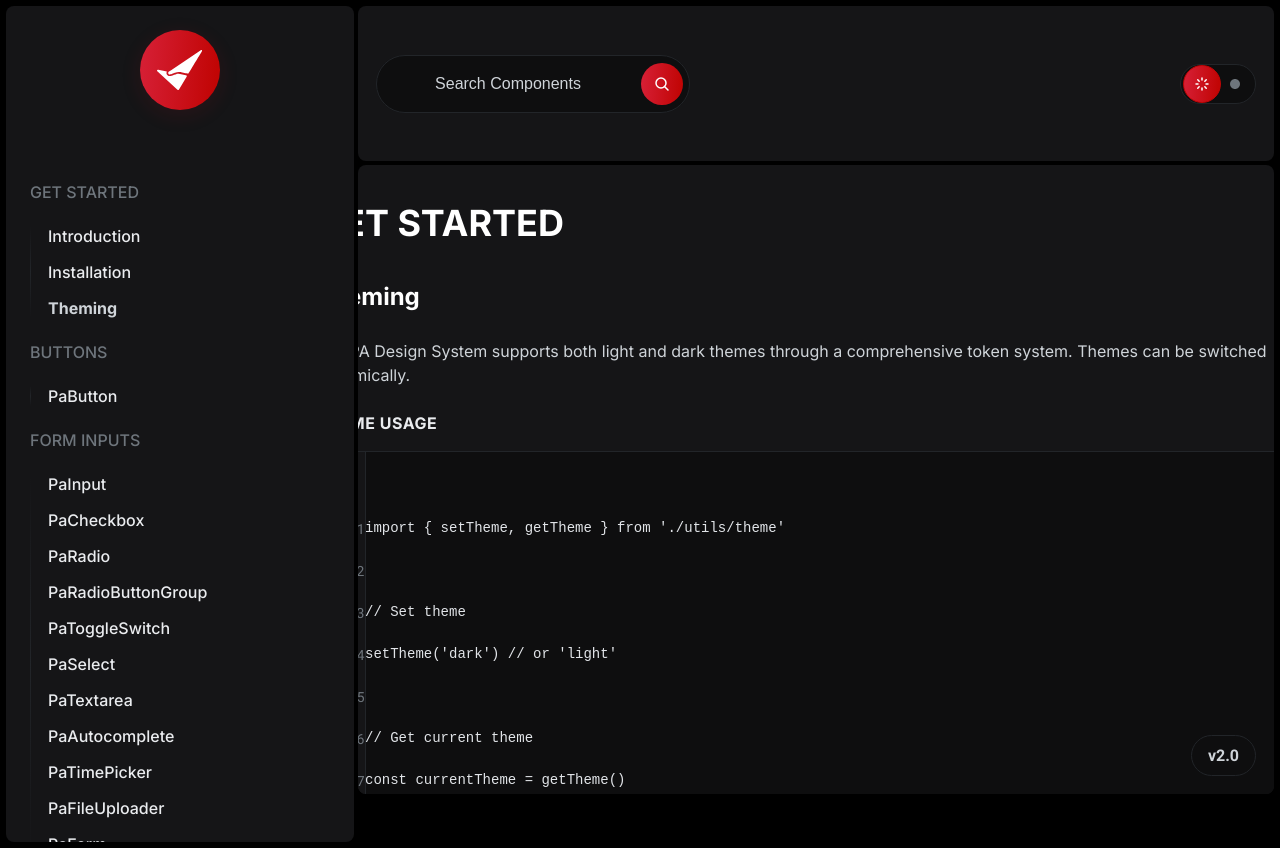
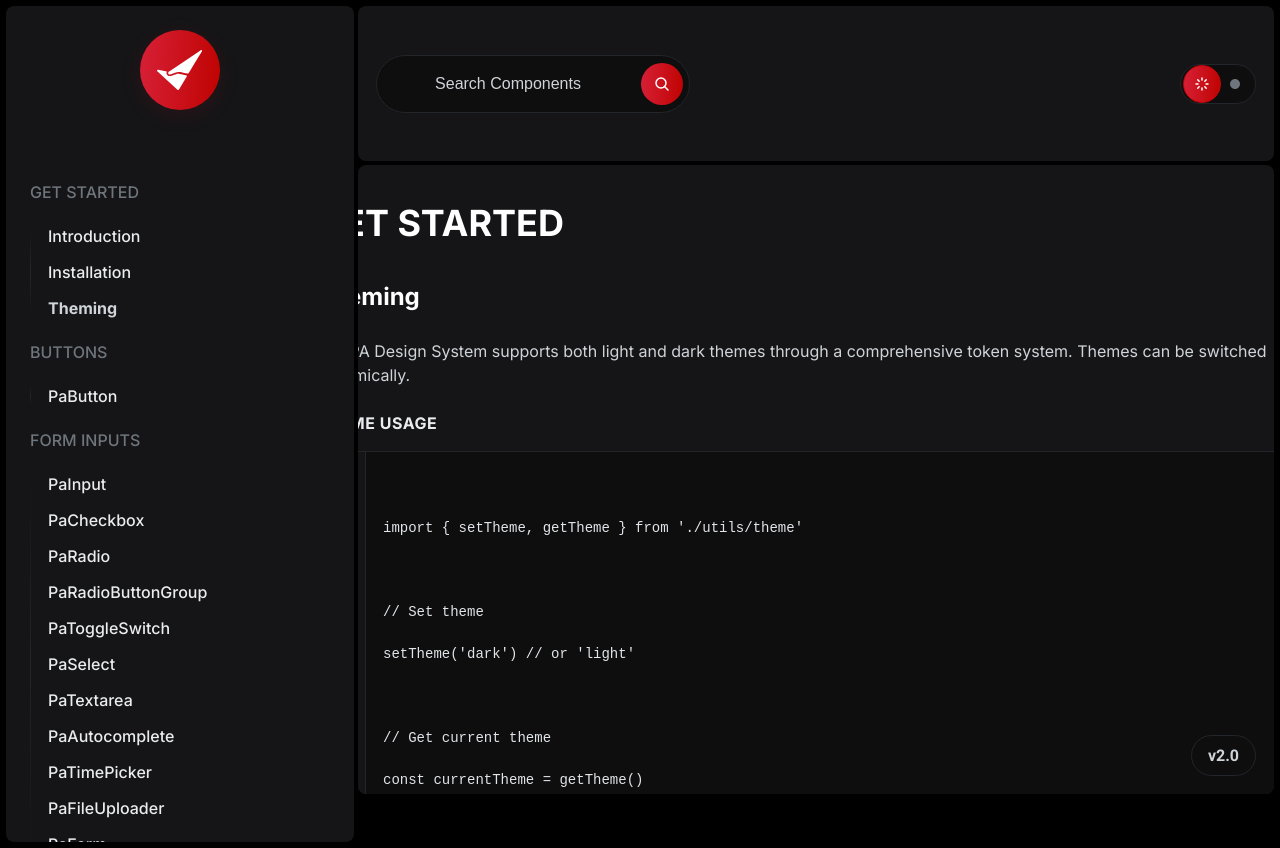
Before and after one commit to muriloscigliano/pa-design-system, a Vue app: page /theming in a window 1280 px wide. Built offline with nearby package versions, Linux system fonts and the light colour scheme; a web font is replaced by a local one.

Commit message:
Add 28px margin between line numbers and code content
- Increase padding-left on code lines from 48px to 76px
- Creates 28px spacing between line numbers area and code

```diff
--- a/src/components/CodeBlock/CodeBlock.vue
+++ b/src/components/CodeBlock/CodeBlock.vue
@@ -112,7 +112,7 @@ const handleCopy = async () => {
       </svg>
       <span>{{ copied ? 'Copied!' : 'Copy' }}</span>
     </button>
-    <code v-html="formattedCode"></code>
+    <code id="code" v-html="formattedCode"></code>
   </pre>
 </template>
 
@@ -176,7 +176,7 @@ const handleCopy = async () => {
     :deep(.line) {
       display: block;
       position: relative;
-      padding-left: 48px;
+      padding-left: 76px;
       min-height: 1.5em;
       white-space: pre;
     }
@@ -210,6 +210,7 @@ const handleCopy = async () => {
     border-radius: var(--pa-Border-radius-100, 8px) 0 0 var(--pa-Border-radius-100, 8px);
     transition: background-color var(--pa-transition-duration-default, 200ms) var(--pa-transition-easing-default, ease), border-color var(--pa-transition-duration-default, 200ms) var(--pa-transition-easing-default, ease);
     z-index: 0;
+    margin-right: 28px;
   }
 }
 
@@ -229,6 +230,14 @@ const handleCopy = async () => {
     background-color: #151517;
     border-color: #222529;
   }
+}
+
+#code {
+  background: transparent !important;
+  display: flex;
+  flex-direction: column;
+  margin-left: -10px;
+  gap: 4px;
 }
 
 .copy-code-button {
--- a/src/tokens/index.css
+++ b/src/tokens/index.css
@@ -1,6 +1,6 @@
 /**
  * Do not edit directly
- * Generated on Thu, 13 Nov 2025 01:40:39 GMT
+ * Generated on Thu, 13 Nov 2025 01:45:54 GMT
  */
 
 :root {
@@ -204,7 +204,7 @@
 
 /**
  * Do not edit directly
- * Generated on Thu, 13 Nov 2025 01:40:39 GMT
+ * Generated on Thu, 13 Nov 2025 01:45:54 GMT
  */
 
 :root {
@@ -1286,7 +1286,7 @@
 
 /**
  * Do not edit directly
- * Generated on Thu, 13 Nov 2025 01:40:39 GMT
+ * Generated on Thu, 13 Nov 2025 01:45:54 GMT
  */
 
 [data-theme="dark"] {
```
